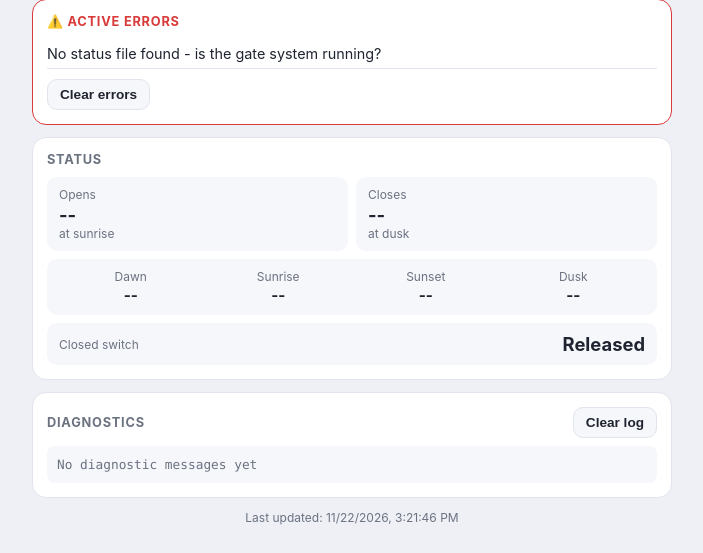
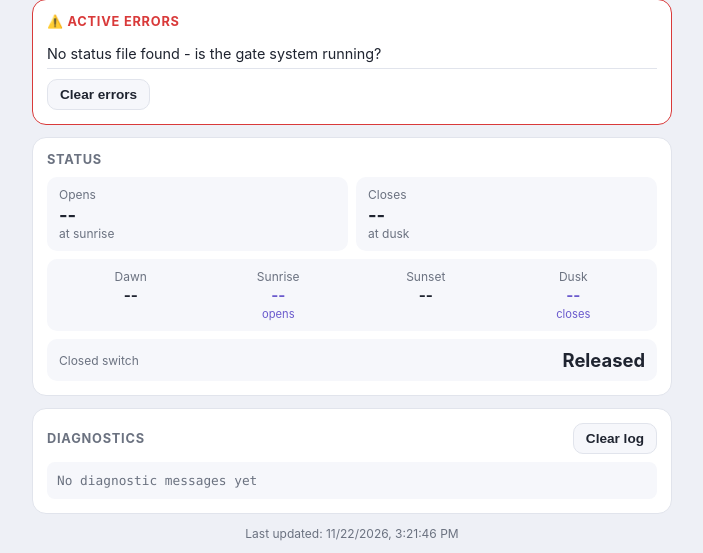
Before and after one commit to geoffdudds/chicken-gate, a Flask app: page / in a window 1280 px wide. Shown: the part 249-802 px from the top of the page, without its empty margins (288-991 px from the left). Before the commit the page ends 774 px from the top, so only its background shows below. Run offline with Flask 3, Linux system fonts and the light colour scheme.

Commit message:
Mark the sun times that open and close the gate
Sunrise and dusk are shown in the accent colour with a small
"opens"/"closes" caption.

Co-authored-by: Copilot <223556219+Copilot@users.noreply.github.com>

```diff
--- a/src/chicken_gate/web/templates/index.html
+++ b/src/chicken_gate/web/templates/index.html
@@ -360,6 +360,16 @@
         font-size: 0.95em;
       }
 
+      .sun-times .gate-event .tile-value {
+        color: var(--accent);
+      }
+
+      .gate-event-tag {
+        font-size: 0.7em;
+        color: var(--accent);
+        margin-top: 2px;
+      }
+
       /* Diagnostics */
       .diag-header {
         display: flex;
@@ -490,17 +500,19 @@
               <div class="tile-label">Dawn</div>
               <div class="tile-value" id="dawn-time">--</div>
             </div>
-            <div>
+            <div class="gate-event">
               <div class="tile-label">Sunrise</div>
               <div class="tile-value" id="sunrise-time">--</div>
+              <div class="gate-event-tag">opens</div>
             </div>
             <div>
               <div class="tile-label">Sunset</div>
               <div class="tile-value" id="sunset-time">--</div>
             </div>
-            <div>
+            <div class="gate-event">
               <div class="tile-label">Dusk</div>
               <div class="tile-value" id="dusk-time">--</div>
+              <div class="gate-event-tag">closes</div>
             </div>
           </div>
           <div class="tile wide tile-row">
```
